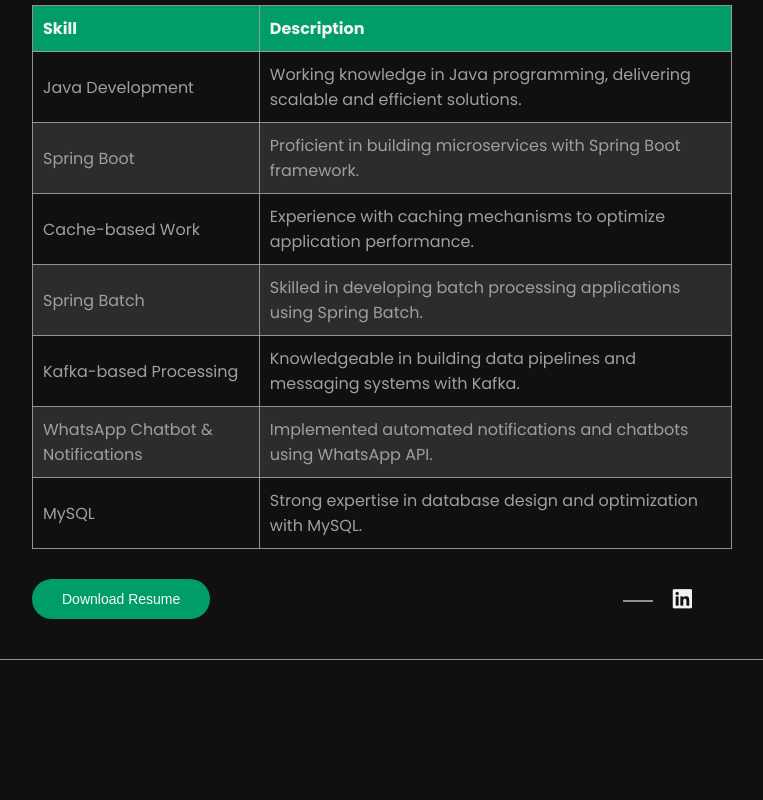
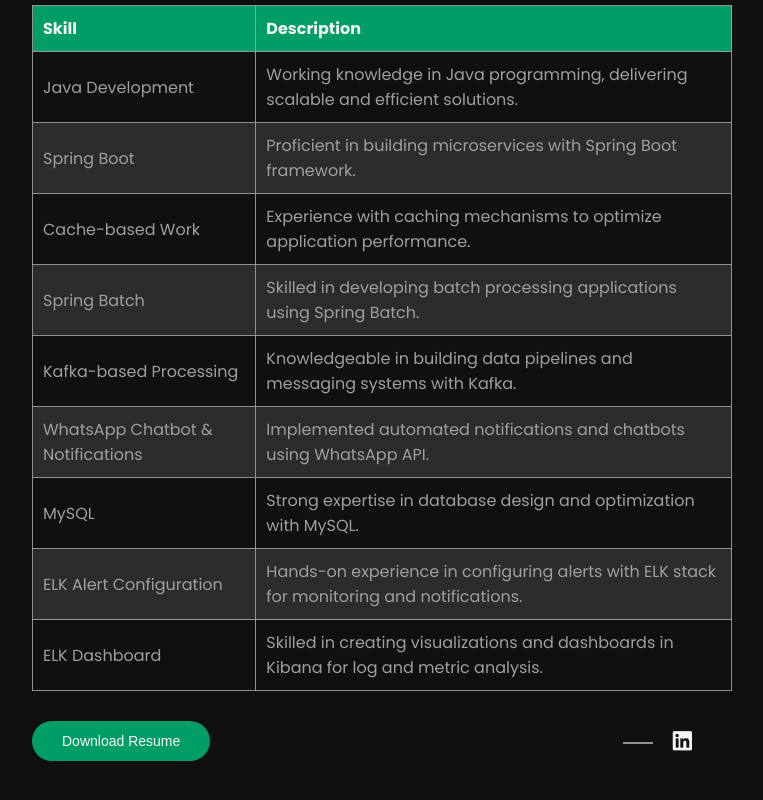
Before and after one commit to BootifulDeveloper/myportfolio, a React (Create React App) app: page /about in a window 1280 px wide. Shown: the part 690-1490 px from the top of the page, without its empty margins (444-1207 px from the left). Before the commit the page ends 1350 px from the top, so only its background shows below. Built offline with nearby package versions, Linux system fonts and the light colour scheme.

Commit message:
changes commit

```diff
--- a/src/components/AboutMe.js
+++ b/src/components/AboutMe.js
@@ -125,6 +125,14 @@
                     <td>MySQL</td>
                     <td>Strong expertise in database design and optimization with MySQL.</td>
                   </tr>
+                  <tr>
+                    <td>ELK Alert Configuration</td>
+                    <td>Hands-on experience in configuring alerts with ELK stack for monitoring and notifications.</td>
+                  </tr>
+                  <tr>
+                    <td>ELK Dashboard</td>
+                    <td>Skilled in creating visualizations and dashboards in Kibana for log and metric analysis.</td>
+                  </tr>
                 </tbody>
               </table>
             </div>
```
